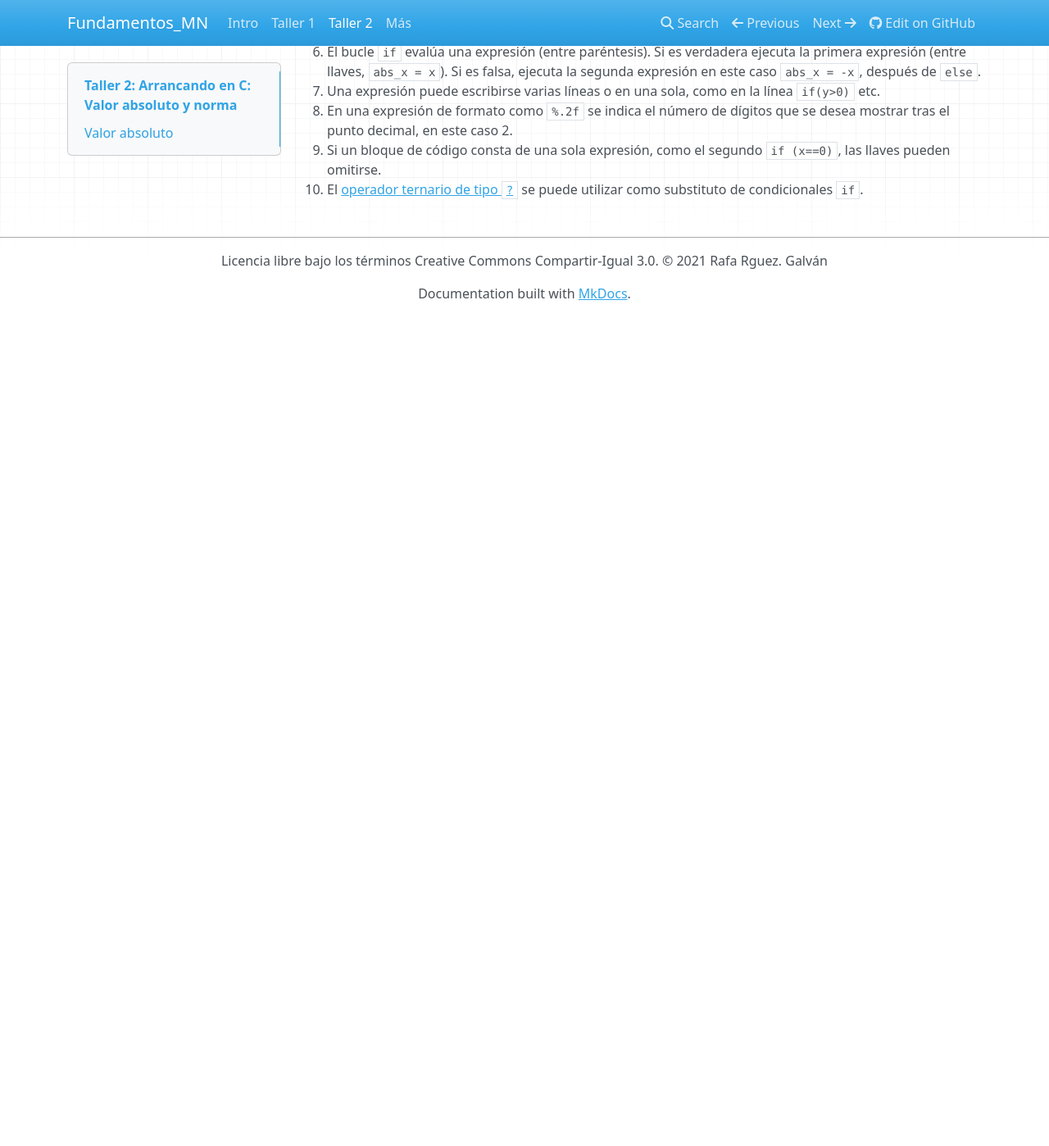
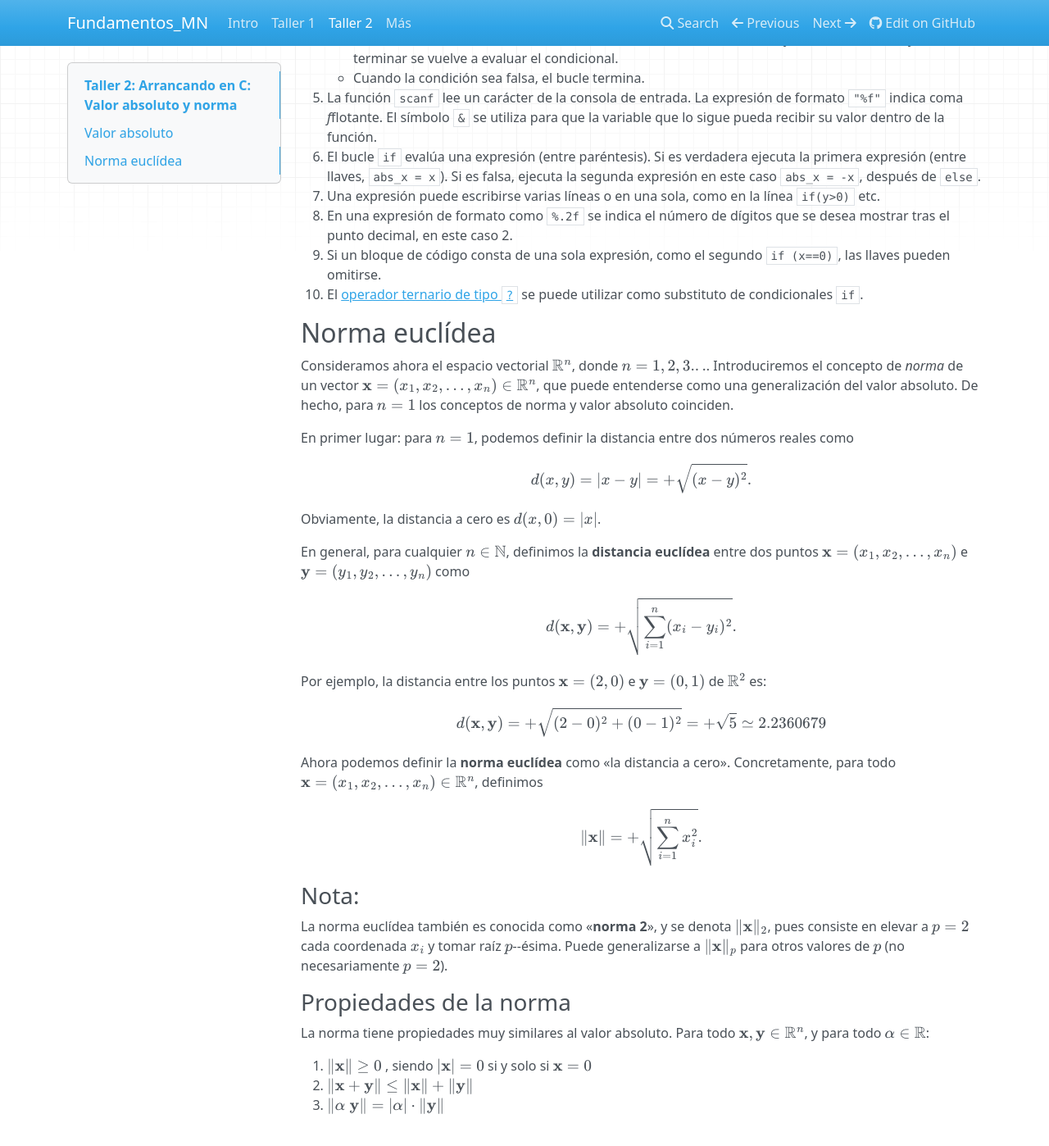
Before and after one commit to rrgalvan/Fundamentos_MN, an MkDocs documentation site: the page built from docs/taller_2.md, in a window 1280 px wide and 1400 px high, scrolled down 1983 px. Shown: the whole window at 82% size. Built offline with MkDocs 1.6.1, drawn with Linux system fonts in a browser that asks for light colours; nearby versions of some CDN libraries; formulas are drawn with MathJax 3; before the commit the page ends 2369 px from its top, so only the background shows below that; some of the changed text lies outside the part shown.

Commit message:
Definición de norma euclídea y propiedades

```diff
--- a/docs/taller_2.md
+++ b/docs/taller_2.md
@@ -22,7 +22,13 @@ $$
     \right.
 $$
 
-En este programa se experimentan las propiedades del valor absoluto. En él se introducen numerosas ideas básicas: variables, comentarios, expresiones aritméticas, bucle *while*, condicionales, entrada y salida formateadas. Ver los comentarios que aparecen más adelante.
+En este programa se experimentan las propiedades del valor absoluto: para todo $x,y\in\mathbb R$,
+
+1. $|x| \ge 0$ , siendo $|x|=0$ si y solo si $x=0$
+2. $|x+y| \le |x|+|y|$
+3. $|x \; y | = |x| \cdot |y|$
+
+En el programa se introducen numerosas ideas básicas del lenguaje C: variables, comentarios, expresiones aritméticas, bucle *while*, condicionales, entrada y salida formateadas. Ver los comentarios que aparecen más adelante.
 
     #include <stdio.h>
 
@@ -97,3 +103,48 @@ En este programa se experimentan las propiedades del valor absoluto. En él se i
 8. En una expresión de formato como `%.2f` se indica el número de dígitos que se desea mostrar tras el punto decimal, en este caso 2.
 9. Si un bloque de código consta de una sola expresión, como el segundo `if (x==0)`, las llaves pueden omitirse.
 10. El [operador ternario de tipo `?`](https://es.wikipedia.org/wiki/Operador_ternario) se puede utilizar como substituto de condicionales `if`.
+
+## Norma euclídea
+
+Consideramos ahora el espacio vectorial $\mathbb R^n$, donde $n=1,2,3...$.
+Introduciremos el concepto de *norma* de un vector $\mathbf x=(x_1,x_2,\dots, x_n)\in \mathbb R^n$, que puede entenderse como una generalización del valor absoluto. De hecho, para $n=1$ los conceptos de norma y valor absoluto coinciden.
+
+En primer lugar: para $n=1$, podemos definir la distancia entre dos números reales como
+$$
+d(x,y)=|x-y|=+\sqrt{(x-y)^2}.
+$$
+Obviamente, la distancia a cero es $d(x,0)=|x|$.
+
+En general, para cualquier $n\in\mathbb N$, definimos la **distancia
+euclídea** entre dos puntos $\mathbf x = (x_1,x_2,\dots, x_n)$ e  $\mathbf
+y=(y_1,y_2,\dots, y_n)$ como
+$$
+d(\mathbf x, \mathbf y) = +\sqrt{\sum_{i=1}^n (x_i - y_i)^2}.
+$$
+
+Por ejemplo, la distancia entre los puntos $\mathbf x=(2,0)$ e $\mathbf y=(0,1)$ de $\mathbb R^2$ es:
+$$
+d(\mathbf x, \mathbf y) = +\sqrt{(2-0)^2 + (0-1)^2} = +\sqrt{5} \simeq 2.2360679
+$$
+
+Ahora podemos definir la **norma euclídea** como «la
+distancia a cero». Concretamente, para todo $\mathbf x=(x_1,x_2,\dots, x_n)\in \mathbb
+R^n$, definimos
+
+$$
+\|\mathbf{x}\|
+= +\sqrt{\sum_{i=1}^n x_i^2}.
+$$
+
+### Nota:
+
+La norma euclídea también es conocida como «**norma 2**», y se denota $\|\mathbf{x}\|_2$, pues consiste en elevar a $p=2$ cada coordenada $x_i$ y tomar raíz $p$--ésima. Puede generalizarse a $\|\mathbf{x}\|_p$ para otros valores de $p$ (no necesariamente $p=2$).
+
+### Propiedades de la norma
+
+La norma tiene propiedades muy similares al valor absoluto.
+Para todo $\mathbf x, \mathbf y\in\mathbb R^n$, y para todo $\alpha\in\mathbb R$:
+
+1. $\|\mathbf x\| \ge 0$ , siendo $|\mathbf x|=0$ si y solo si $\mathbf x=0$
+2. $\|\mathbf x+\mathbf y\| \le \|\mathbf x\|+\|\mathbf y\|$
+3. $\| \alpha \; \mathbf y \| = |\alpha| \cdot \|\mathbf y\|$
```
